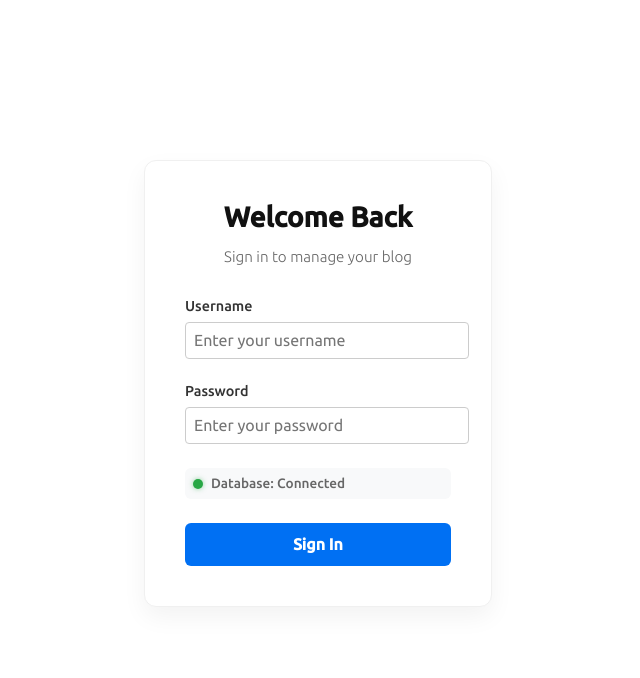
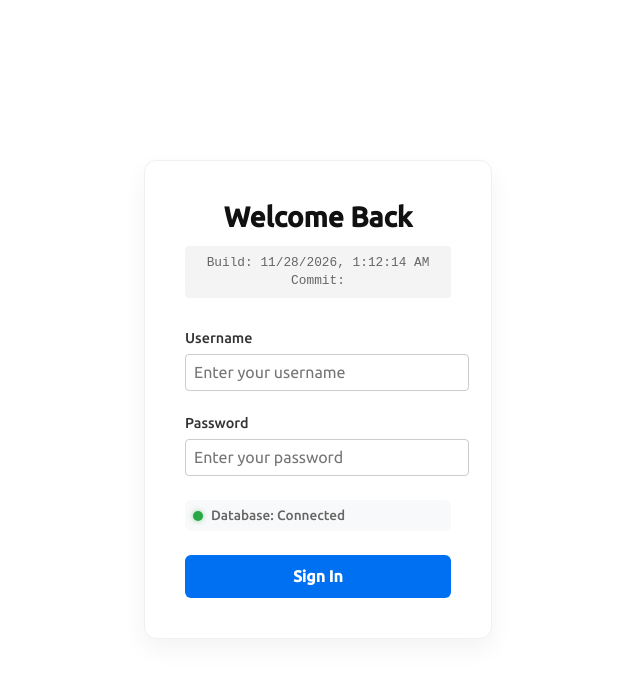
Before and after one commit to echosys/nextjs-netlify-blog-template, a Next.js app: page / in a window 1280 px wide. Shown: the top 678 px of the page, without its empty margins (0-640 px from the left). Built offline with nearby package versions, Linux system fonts and the light colour scheme; no server answers.

Commit message:
build time

```diff
--- a/next.config.js
+++ b/next.config.js
@@ -1,4 +1,10 @@
+const { execSync } = require('child_process');
+
 module.exports = {
+  env: {
+    NEXT_PUBLIC_BUILD_TIME: new Date().toLocaleString(),
+    NEXT_PUBLIC_GIT_COMMIT: execSync('git rev-parse --short HEAD').toString().trim(),
+  },
   pageExtensions: ["tsx", "ts"],
   webpack: (config, { buildId, dev, isServer, defaultLoaders, webpack }) => {
     config.module.rules.push(
--- a/src/pages/index.tsx
+++ b/src/pages/index.tsx
@@ -117,7 +117,10 @@ export default function Index() {
           <div className="login-wrapper">
             <div className="login-card">
               <h1>Welcome Back</h1>
-              <p className="subtitle">Sign in to manage your blog</p>
+              <p className="subtitle">
+                Build: {process.env.NEXT_PUBLIC_BUILD_TIME}<br />
+                Commit: {process.env.NEXT_PUBLIC_GIT_COMMIT}
+              </p>
 
               <form onSubmit={handleLogin}>
                 <div className="input-group">
@@ -220,7 +223,12 @@ export default function Index() {
           text-align: center;
           color: #666;
           margin-bottom: 2rem;
-          font-size: 0.95rem;
+          font-size: 0.8rem;
+          line-height: 1.4;
+          font-family: monospace;
+          background: #f4f4f4;
+          padding: 0.5rem;
+          border-radius: 4px;
         }
         .input-group {
           margin-bottom: 1.5rem;
```
